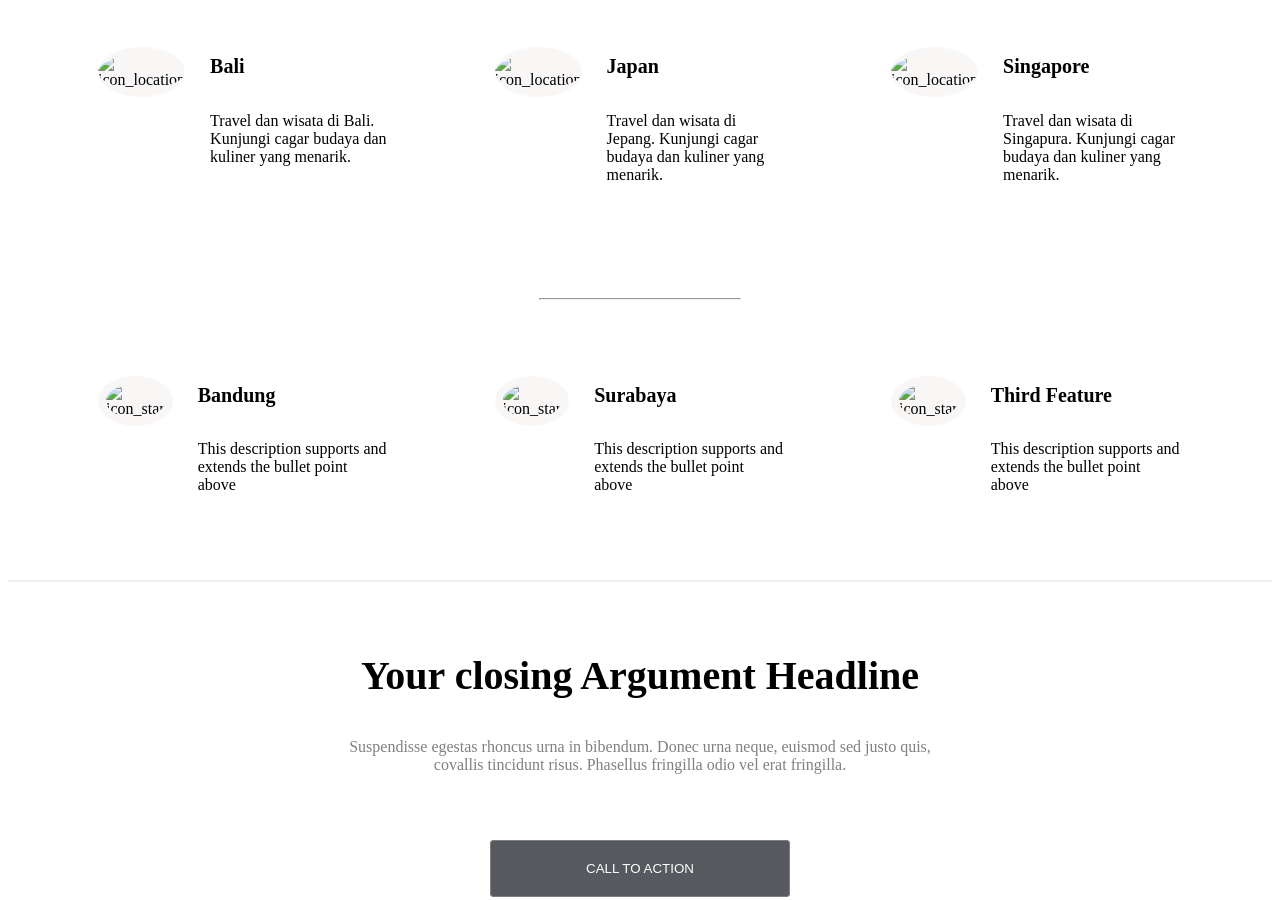
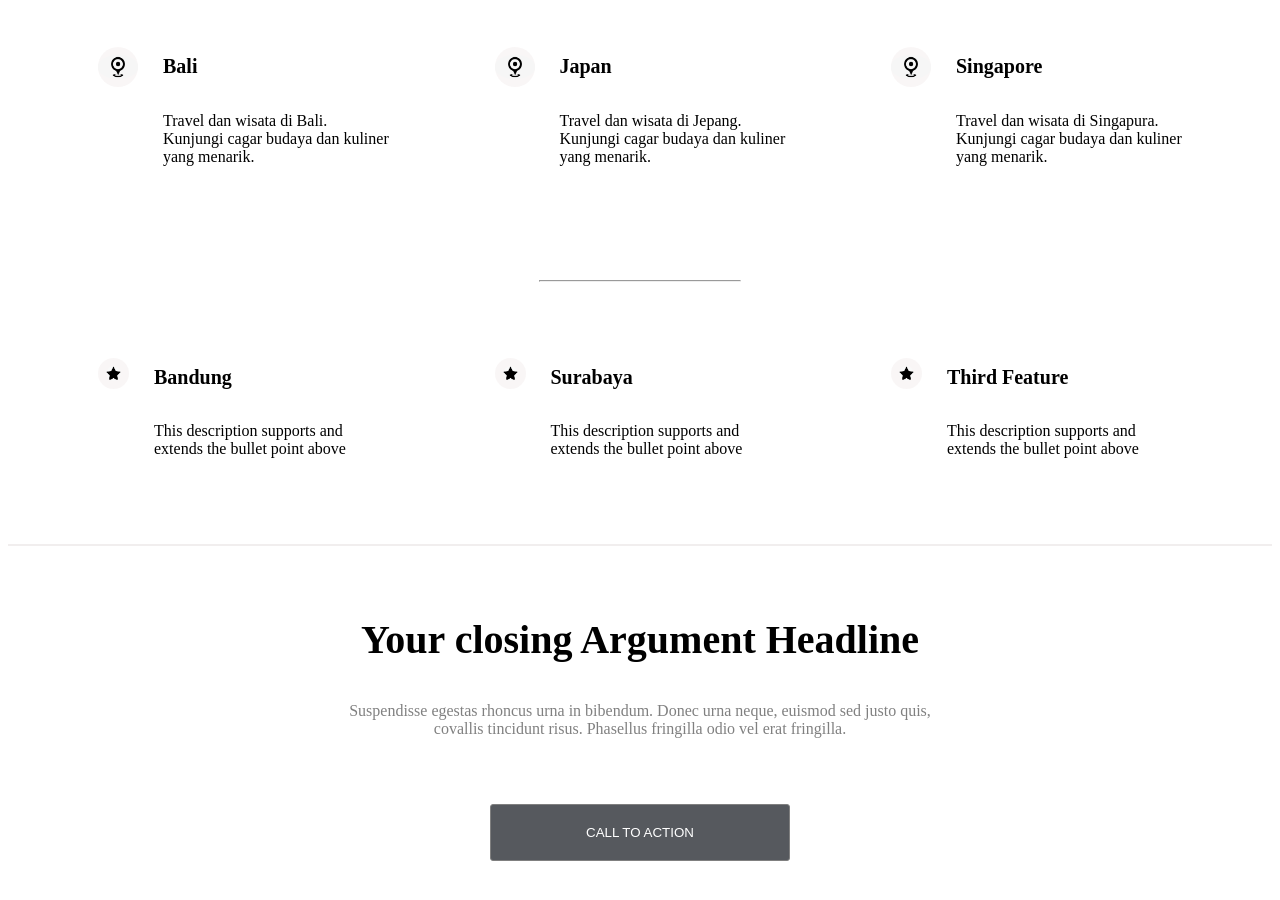
Before and after one commit to ChairunnisaVn/Travel-agent, a plain HTML site: page index.html in a window 1280 px wide. Shown: the part 1636-2536 px from the top of the page. Drawn offline with Linux system fonts and the light colour scheme.

Commit message:
Update index.html

```diff
--- a/index.html
+++ b/index.html
@@ -10,7 +10,7 @@
 <body>
     <header>
         <nav class="navbar">
-            <img src="assets/logo.png" alt="logo">
+            <img src="logo.png" alt="logo">
             <div class="menu">
                 <a href="#home">Home</a>
                 <a href="#our-package">Our Package</a>
@@ -30,12 +30,12 @@
         <section id="about-contact">
             <div id="about-content">
                 <div class="about">
-                    <img src="assets/scene2.jpg" alt="scene">
+                    <img src="scene2.jpg" alt="scene">
                     <p>" Liburan jadi menyenangkan bersama travel agenku "</p>
                 </div>
                 <div class="about-person">
                     <div class="content-person">
-                        <img src="assets/profil1.jpg" alt="profil">
+                        <img src="profil1.jpg" alt="profil">
                         <div class="person-info">
                             <h4>Vincent Hughes</h4>
                             <p>Frontend developer, 25</p>
@@ -106,7 +106,7 @@
                 <div class="package-content1">
                     <div class="place bali">
                         <div class="iconl">
-                            <img src="assets/icon_location.png" alt="icon_location">
+                            <img src="icon_location.png" alt="icon_location">
                         </div>
                         <div class="p-description">
                             <h5>Bali</h5>
@@ -115,7 +115,7 @@
                     </div>
                     <div class="place japan">
                         <div class="iconl">
-                            <img src="assets/icon_location.png" alt="icon_location">
+                            <img src="icon_location.png" alt="icon_location">
                         </div>
                         <div class="p-description">
                             <h5>Japan</h5>
@@ -124,7 +124,7 @@
                     </div>
                     <div class="place Singapore">
                         <div class="iconl">
-                            <img src="assets/icon_location.png" alt="icon_location">
+                            <img src="icon_location.png" alt="icon_location">
                         </div>
                         <div class="p-description">
                             <h5>Singapore</h5>
@@ -136,7 +136,7 @@
                 <div class="package-content2">
                     <div class="place bandung">
                         <div class="icons">
-                            <img src="assets/icon_star.png" alt="icon_star">
+                            <img src="icon_star.png" alt="icon_star">
                         </div>
                         <div class="p-description">
                             <h5>Bandung</h5>
@@ -145,7 +145,7 @@
                     </div>
                     <div class="place surabaya">
                         <div class="icons">
-                            <img src="assets/icon_star.png" alt="icon_star">
+                            <img src="icon_star.png" alt="icon_star">
                         </div>
                         <div class="p-description">
                             <h5>Surabaya</h5>
@@ -154,7 +154,7 @@
                     </div>
                     <div class="place feature">
                         <div class="icons">
-                            <img src="assets/icon_star.png" alt="icon_star">
+                            <img src="icon_star.png" alt="icon_star">
                         </div>
                         <div class="p-description">
                             <h5>Third Feature</h5>
@@ -177,7 +177,7 @@
         </section>
     </main>
     <footer>
-        <img src="assets/logo.png" alt="logo">
+        <img src="logo.png" alt="logo">
         <div class="footer">
             <div class="right">Terms of Services</div>
             <div class="left">Privacy Policy</div>
```
